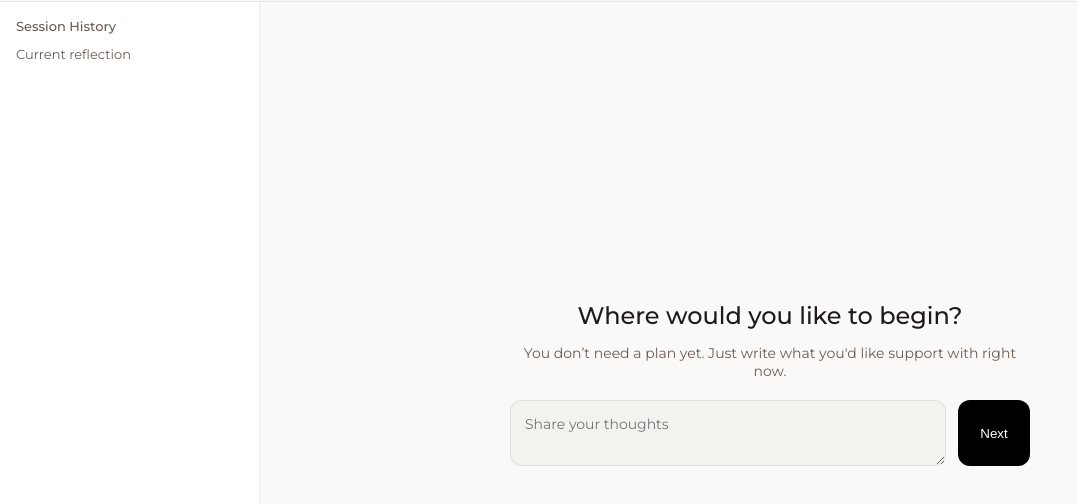
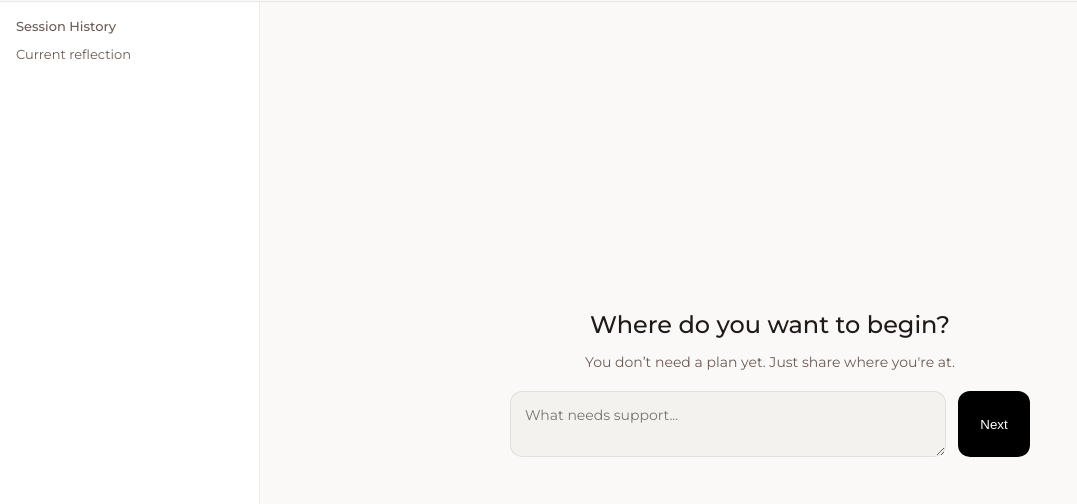
Before and after one commit to TrueDesignMethod/true-design-bots, a website: page public/index.html in a window 1280 px wide. Shown: the part 54-558 px from the top of the page, without its empty margins (0-1077 px from the left). Drawn offline with Linux system fonts and the light colour scheme.

Commit message:
Landing Copy Update index.html

```diff
--- a/public/index.html
+++ b/public/index.html
@@ -296,13 +296,13 @@ button.primary {
     <!-- Landing -->
     <div id="landing">
       <div class="landing-card">
-        <h1 id="landing-title">Where would you like to begin?</h1>
-        <p>You don’t need a plan yet. Just write what you'd like support with right now.</p>
+        <h1 id="landing-title">Where do you want to begin?</h1>
+        <p>You don’t need a plan yet. Just share where you're at.</p>
 
         <div class="landing-input">
           <textarea id="landing-input"
             aria-label="Initial reflection"
-            placeholder="Share your thoughts"></textarea>
+            placeholder="What needs support..."></textarea>
           <button class="primary" id="landing-btn">Next</button>
         </div>
       </div>
```
